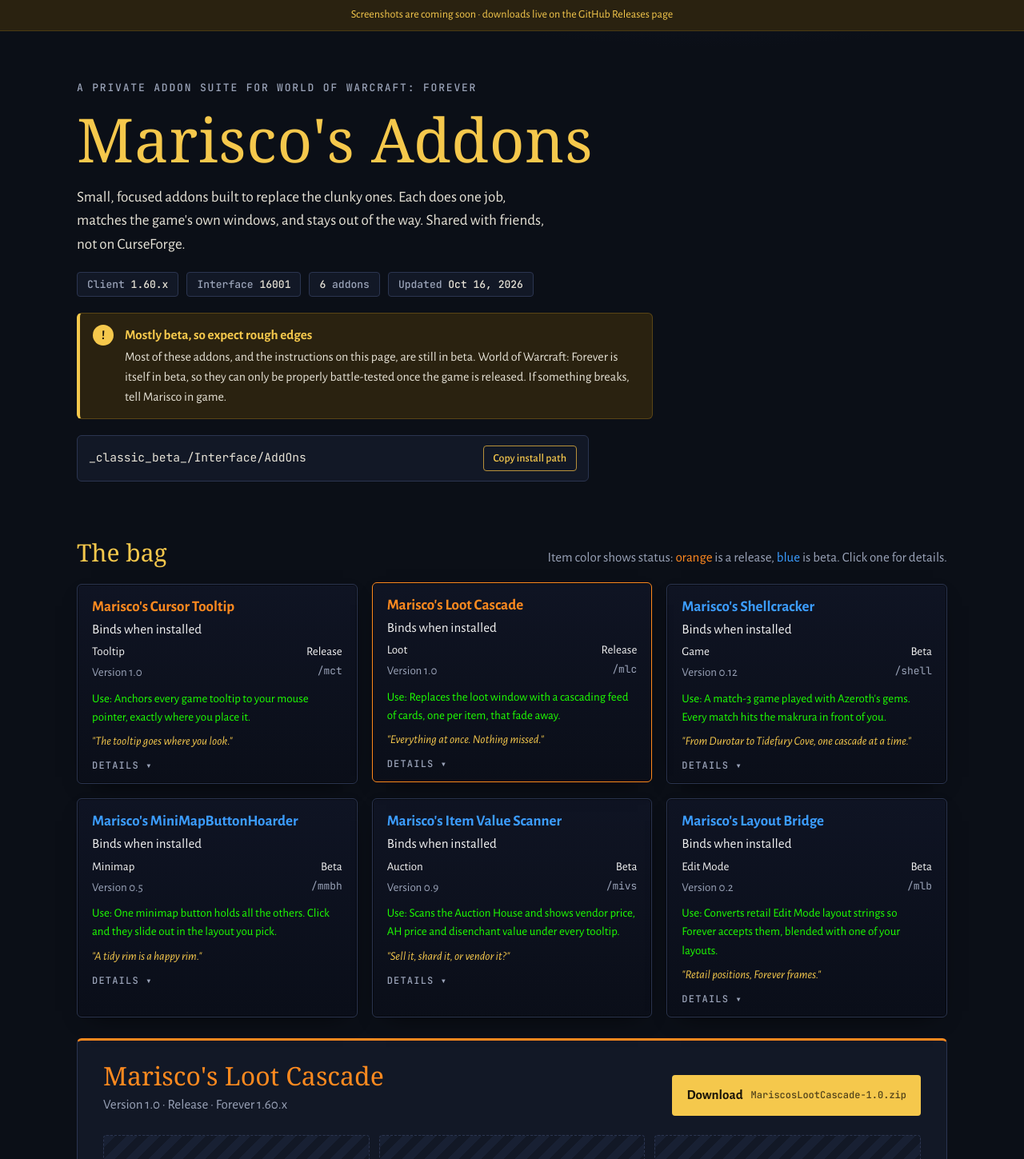
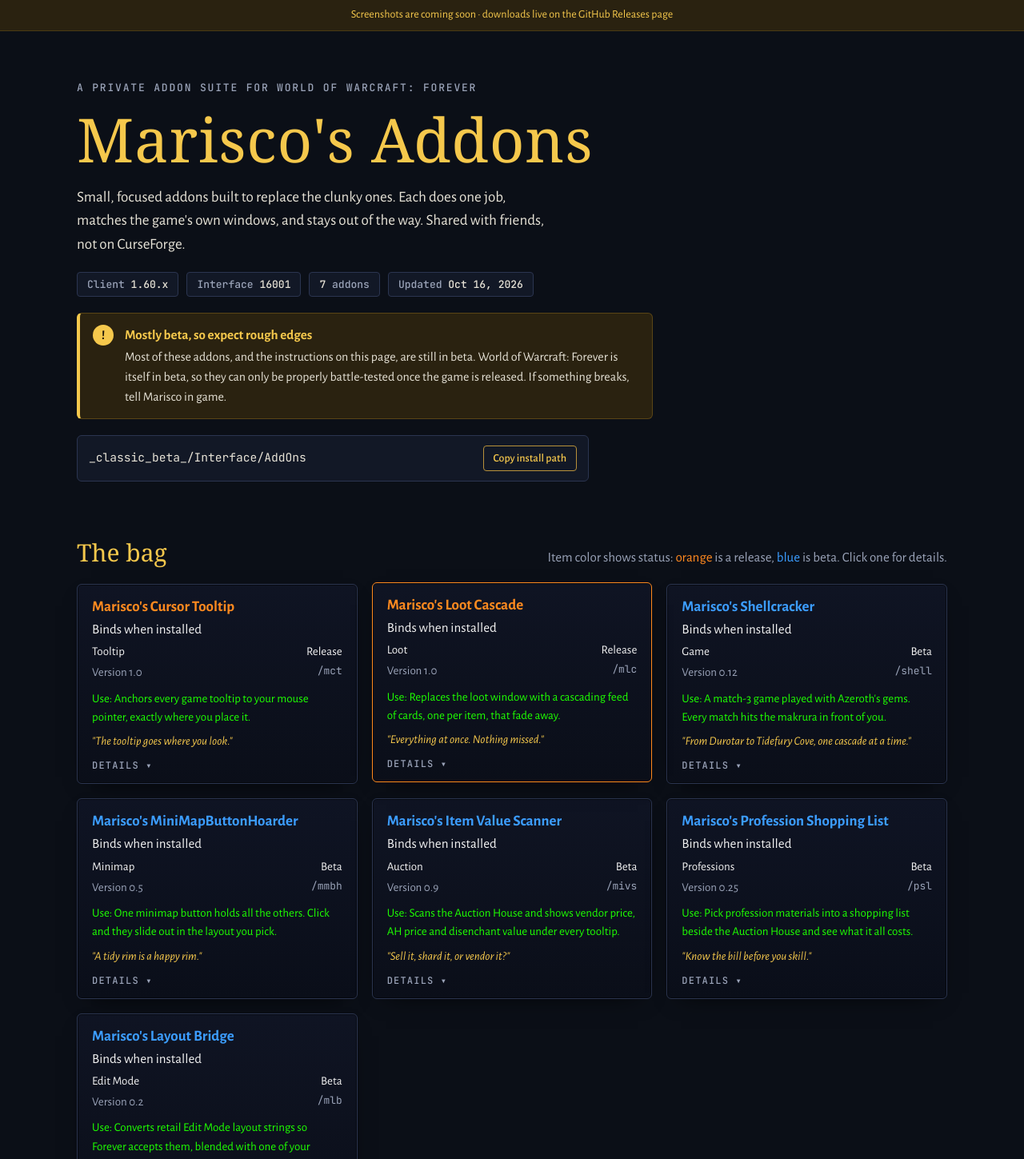
Before and after one commit to the-tiagomapereira/marisco-addons, a plain HTML site: page index.html in a window 1280 px wide. Shown: the top 1449 px of the page at 80% size. Drawn offline with nearby package versions, Linux system fonts and the light colour scheme; a web font is replaced by a local one.

Commit message:
Add Marisco's Profession Shopping List

```diff
--- a/index.html
+++ b/index.html
@@ -140,7 +140,7 @@
     <div class="meta">
       <span class="chip">Client <b>1.60.x</b></span>
       <span class="chip">Interface <b>16001</b></span>
-      <span class="chip"><b>6</b> addons</span>
+      <span class="chip"><b>7</b> addons</span>
       <span class="chip">Updated <b>Oct 16, 2026</b></span>
     </div>
     <div class="notice" role="note">
@@ -220,6 +220,13 @@
     cmds:["/mivs scan","/mivs fast","/mivs de","/mivs status"],
     shots:["Scan AH button on the Auction House","Value panel under an item tooltip","Disenchant breakdown on a blue"],
     log:[["0.9","Panel stays clear of the comparison tooltips."]] },
+  { id:"psl", name:"Marisco's Profession Shopping List", ver:"0.25", status:"Beta", q:"q-rare", slot:"Professions",
+    cmd:"/psl", use:"Pick profession materials into a shopping list beside the Auction House and see what it all costs.",
+    flavor:"\"Know the bill before you skill.\"",
+    feat:["Materials per profession, with search, source filter and grid view","Scan the whole list in one go: total, gold you carry, gold left after","Vendor or Auction House, whichever is cheaper, marked per item","Leveling guides for 8 professions that fill the list in one click"],
+    cmds:["/psl","/psl add <item>","/psl scan","/psl guide","/psl notes","/psl settings"],
+    shots:["Shopping list docked to the Auction House","Leveling guide profession grid","Leatherworking 1-225 plan with costs"],
+    log:[["0.25","Check for updates button in the leveling guide."],["0.24","Skill bars for your own professions."],["0.19","Guides for seven more professions."]] },
   { id:"bridge", name:"Marisco's Layout Bridge", ver:"0.2", status:"Beta", q:"q-rare", slot:"Edit Mode",
     cmd:"/mlb", use:"Converts retail Edit Mode layout strings so Forever accepts them, blended with one of your layouts.",
     flavor:"\"Retail positions, Forever frames.\"",
```
Also changed, not shown: 2 other files.
